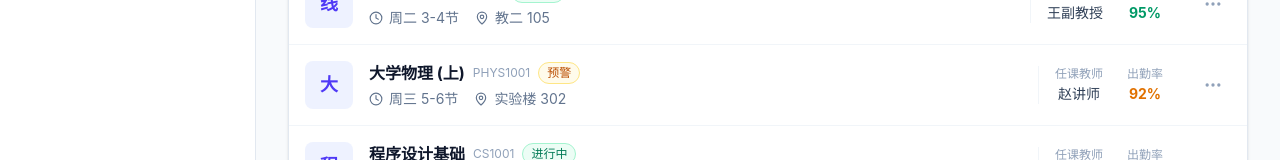
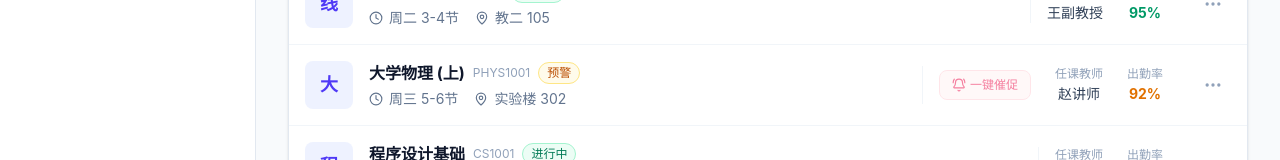
Before and after one commit to gdut4140/ai-test-counselor-system, a Vue app: page /courses in a window 1280 px wide. Shown: the part 433-593 px from the top of the page. Built offline with nearby package versions, Linux system fonts and the light colour scheme.

Commit message:
feat:添加了一键预警功能按钮

```diff
--- a/src/views/courses/CourseList.vue
+++ b/src/views/courses/CourseList.vue
@@ -9,13 +9,17 @@ import {
     MapPin,
     Clock,
     MoreHorizontal,
-    CalendarCheck
+    CalendarCheck,
+    BellRing
 } from 'lucide-vue-next'
 
 const courseStore = useCourseStore()
 const { courses } = storeToRefs(courseStore)
 const { getStatusClass, getStatusLabel } = useStatusMap()
-
+const handleUrge = (courseName) => {
+    alert(`📢 已向《${courseName}》缺课学生发送催促提醒！`);
+    // 实际开发中，这里会调用后端 API 发送通知
+}
 </script>
 
 <template>
@@ -102,10 +106,16 @@ const { getStatusClass, getStatusLabel } = useStatusMap()
                     </div>
 
                     <div class="flex items-center gap-6 sm:pl-4 sm:border-l sm:border-slate-100">
+                        <button v-if="parseInt(course.attendance) < 95" @click="handleUrge(course.name)"
+                            class="flex items-center px-3 py-1.5 bg-rose-50 text-rose-600 rounded-lg text-xs font-medium hover:bg-rose-100 transition-all border border-rose-200 animate-pulse">
+                            <BellRing class="w-3.5 h-3.5 mr-1" />
+                            一键催促
+                        </button>
                         <div class="text-center">
                             <p class="text-xs text-slate-400 mb-0.5">任课教师</p>
                             <p class="text-sm font-medium text-slate-700">{{ course.teacher }}</p>
                         </div>
+
                         <div class="text-center">
                             <p class="text-xs text-slate-400 mb-0.5">出勤率</p>
                             <p class="text-sm font-bold"
```
